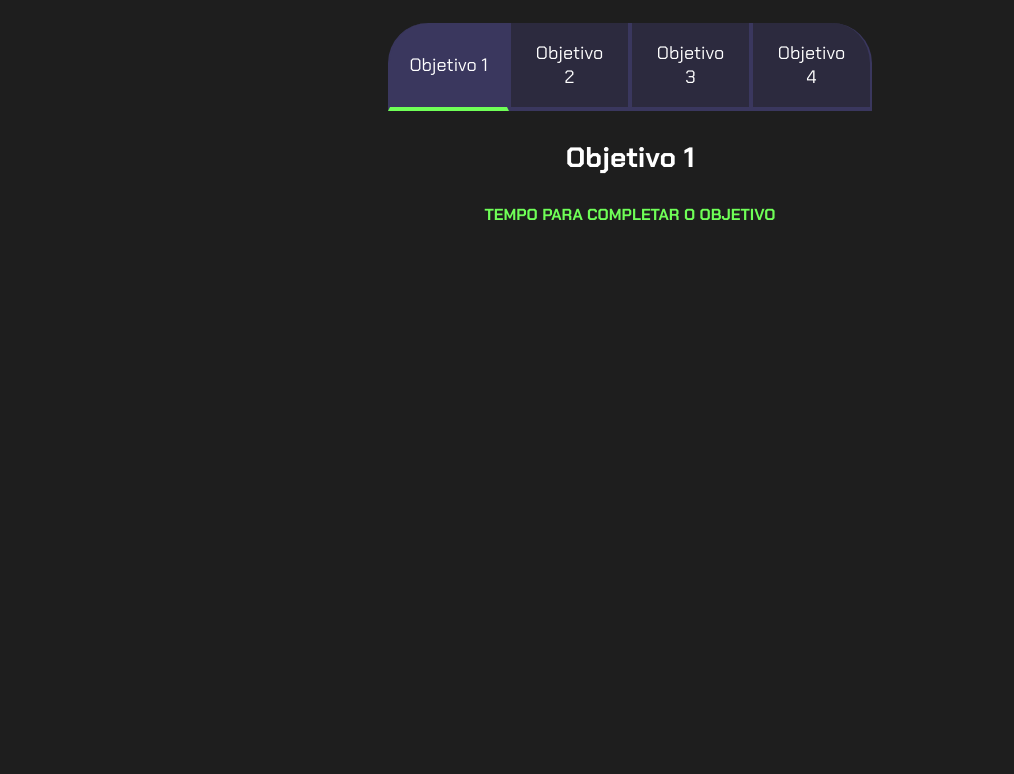
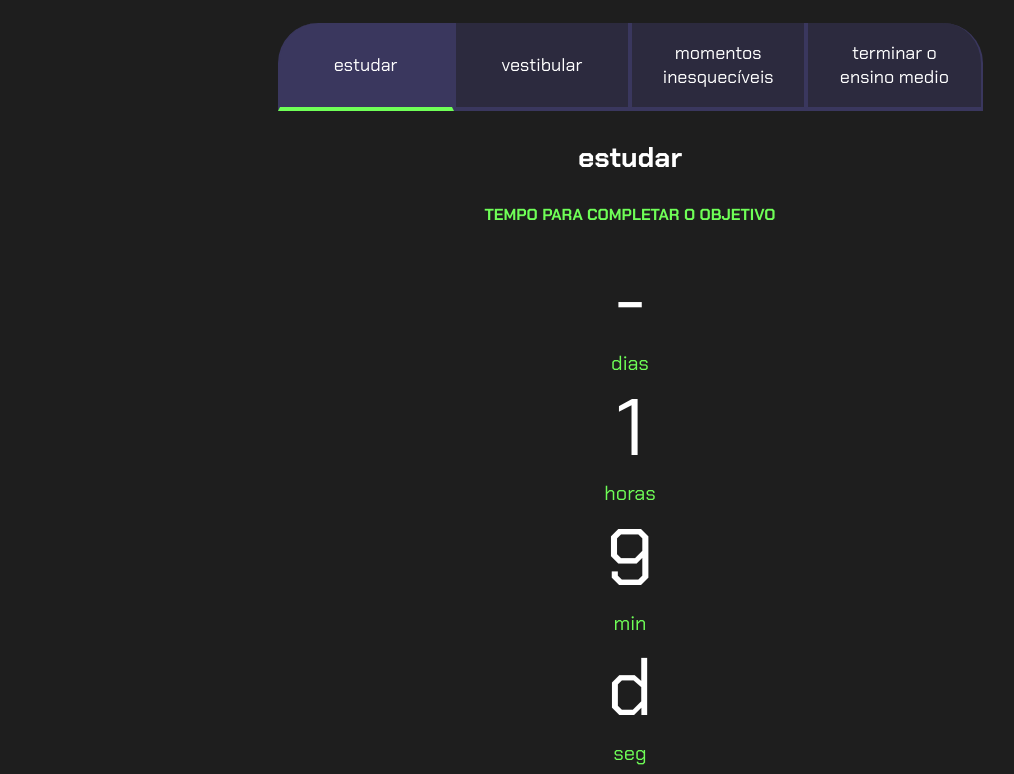
Before and after one commit to turtleloud/Meus-Objetivos-2024-02, a plain HTML site: page VSCode3D-main/index.html in a window 1280 px wide. Shown: the part 80-854 px from the top of the page, without its empty margins (10-1024 px from the left). Before the commit the page ends 800 px from the top, so only its background shows below. Drawn offline with Linux system fonts and the light colour scheme.

Commit message:
Add files via upload

```diff
--- a/VSCode3D-main/index.html
+++ b/VSCode3D-main/index.html
@@ -13,28 +13,99 @@
         <h2 class="titulo-principal">Meus objetivos do ano<span>_</span></h2>
         <div class="conteudo">
             <div class="botoes">
-                <button class="botao ativo">Objetivo 1</button>
-                <button class="botao">Objetivo 2</button>
-                <button class="botao">Objetivo 3</button>
-                <button class="botao">Objetivo 4</button>
+                <button class="botao ativo">estudar</button>
+                <button class="botao">vestibular </button>
+                <button class="botao">momentos inesquecíveis</button>
+                <button class="botao">terminar o ensino medio</button>
             </div>
             <div class="abas-texto">
                 <div class="aba-conteudo ativo">
-                    <h3 class="aba-conteudo-titulo-principal">Objetivo 1</h3>
+                    <h3 class="aba-conteudo-titulo-principal">estudar</h3>
                     <h4 class="aba-conteudo-titulo-secundario">Tempo para completar o objetivo</h4>
-                    <div class="contador"></div>
+                    <div class="contador">
+                        <div class="contador-digito">
+                            <p class="contador-digito-numero" id="dias0">7</p>
+                            <p class="contador-digito-texto">dias</p>
+                        </div>
+                        <div class="contador-digito">
+                            <p class="contador-digito-numero" id="horas0">7</p>
+                            <p class="contador-digito-texto">horas</p>
+                        </div>
+                        <div class="contador-digito">
+                            <p class="contador-digito-numero" id="min0">7</p>
+                            <p class="contador-digito-texto">min</p>
+                        </div>
+                        <div class="contador-digito">
+                            <p class="contador-digito-numero" id="seg0">7</p>
+                            <p class="contador-digito-texto">seg</p>
+                        </div>
+                    </div>
                 </div>
                 <div class="aba-conteudo">
-                    <h3 class="aba-conteudo-titulo-principal">Objetivo 2</h3>
+                    <h3 class="aba-conteudo-titulo-principal">vestibular</h3>
                     <h4 class="aba-conteudo-titulo-secundario">Tempo para completar o objetivo</h4>
+                    <div class="contador">
+                        <div class="contador-digito">
+                            <p class="contador-digito-numero" id="dias1">7</p>
+                            <p class="contador-digito-texto">dias</p>
+                        </div>
+                        <div class="contador-digito">
+                            <p class="contador-digito-numero" id="horas1">7</p>
+                            <p class="contador-digito-texto">horas</p>
+                        </div>
+                        <div class="contador-digito">
+                            <p class="contador-digito-numero" id="min1">7</p>
+                            <p class="contador-digito-texto">min</p>
+                        </div>
+                        <div class="contador-digito">
+                            <p class="contador-digito-numero" id="seg1">7</p>
+                            <p class="contador-digito-texto">seg</p>
+                        </div>
+                    </div>
                 </div>
                 <div class="aba-conteudo">
-                    <h3 class="aba-conteudo-titulo-principal">Objetivo 3</h3>
+                    <h3 class="aba-conteudo-titulo-principal">momentos inesquecíveis</h3>
                     <h4 class="aba-conteudo-titulo-secundario">Tempo para completar o objetivo</h4>
+                    <div class="contador">
+                        <div class="contador-digito">
+                            <p class="contador-digito-numero" id="dias2">7</p>
+                            <p class="contador-digito-texto">dias</p>
+                        </div>
+                        <div class="contador-digito">
+                            <p class="contador-digito-numero" id="horas2">7</p>
+                            <p class="contador-digito-texto">horas</p>
+                        </div>
+                        <div class="contador-digito">
+                            <p class="contador-digito-numero" id="min2">7</p>
+                            <p class="contador-digito-texto">min</p>
+                        </div>
+                        <div class="contador-digito">
+                            <p class="contador-digito-numero" id="seg2">7</p>
+                            <p class="contador-digito-texto">seg</p>
+                        </div>
+                    </div>
                 </div>
                 <div class="aba-conteudo">
-                    <h3 class="aba-conteudo-titulo-principal">Objetivo 4</h3>
+                    <h3 class="aba-conteudo-titulo-principal">terminar o ensino medio</h3>
                     <h4 class="aba-conteudo-titulo-secundario">Tempo para completar o objetivo</h4>
+                    <div class="contador">
+                        <div class="contador-digito">
+                            <p class="contador-digito-numero" id="dias3">7</p>
+                            <p class="contador-digito-texto">dias</p>
+                        </div>
+                        <div class="contador-digito">
+                            <p class="contador-digito-numero" id="horas3">7</p>
+                            <p class="contador-digito-texto">horas</p>
+                        </div>
+                        <div class="contador-digito">
+                            <p class="contador-digito-numero" id="min3">7</p>
+                            <p class="contador-digito-texto">min</p>
+                        </div>
+                        <div class="contador-digito">
+                            <p class="contador-digito-numero" id="seg3">7</p>
+                            <p class="contador-digito-texto">seg</p>
+                        </div>
+                    </div>
                 </div>
             </div>
         </div>
--- a/VSCode3D-main/main.js
+++ b/VSCode3D-main/main.js
@@ -1,19 +1,5 @@
 const botoes = document.querySelectorAll(".botao");
 const textos = document.querySelectorAll(".aba-conteudo");
-const contadores = document.querySelectorAll(".contador");
-const tempoObjetivo1 = new Date("2024-05-10T00:00:00");
-
-function calculaTempo(tempoObjetivo){
-    let tempoAtual = new Date ();
-    let tempoFinal = tempoObjetivo - tempoAtual;
-    let segundos = Math.floor (tempoFinal/1000);
-    let minutos = Math.floor (segundos/60);
-    let horas = Math.floor (minutos/60);
-    let dias = Math.floor (horas/24);
-    return dias;
-}
-contadores[0].textContent = calculaTempo(tempoObjetivo)
-
 
 for (let i=0; i<botoes.length;i++){
     botoes[i].onclick=function(){
@@ -25,3 +11,44 @@ for (let i=0; i<botoes.length;i++){
         textos[i].classList.add("ativo");
     }
 }
+
+const contadores = document.querySelectorAll(".contador");
+const tempoObjetivo1 = new Date("2024-05-20T00:00:00");
+const tempoObjetivo2 = new Date("2024-05-20T00:00:00");
+const tempoObjetivo3 = new Date("2024-05-20T00:00:00");
+const tempoObjetivo4 = new Date("2024-05-20T00:00:00");
+
+const tempos = [tempoObjetivo1,tempoObjetivo2,tempoObjetivo3,tempoObjetivo4];
+
+function calculaTempo(tempoObjetivo){
+    let tempoAtual = new Date();
+    let tempoFinal = tempoObjetivo - tempoAtual;
+    let segundos = Math.floor(tempoFinal/1000);
+    let minutos = Math.floor(segundos/60);
+    let horas = Math.floor(minutos/60);
+    let dias = Math.floor(horas/24);
+
+    segundos %= 60;
+    minutos %= 60;
+    horas %= 24;
+
+    return dias+"dias "+horas+"horas "+minutos+"minutos "+segundos+"segundos";
+}
+
+function atualizaCronometro(){
+    document.getElementById("dias0").textContent = calculaTempo(tempos[0])[0];
+    document.getElementById("horas0").textContent = calculaTempo(tempos[0])[1];
+    document.getElementById("min0").textContent = calculaTempo(tempos[0])[2];
+    document.getElementById("seg0").textContent = calculaTempo(tempos[0])[3];
+
+    for (let i=0;i<contadores.length;i++){
+        // contadores[i].textContent = calculaTempo(tempos[i]);
+    }
+}
+
+function comecaCronometro(){
+    atualizaCronometro();
+    setInterval(atualizaCronometro,1000);
+}
+
+comecaCronometro();
--- a/VSCode3D-main/style.css
+++ b/VSCode3D-main/style.css
@@ -42,6 +42,11 @@ body{
     border-right: 2px solid var(--botao-ativo);
     border-top: none;
 }
+
+.botao:first-child{
+    border-radius: 40px 40px 0 0;
+}
+
 .botoes{
     display: block;
 }
@@ -82,3 +87,22 @@ body{
         border-radius: 0 40px 0 0;
     }
 }
+.contador{
+    font-size: 20px;
+    text-align: center;
+    flex-wrap: wrap;
+}
+.contador-digito{
+    padding: 0 16px;
+    text-align: center;
+    min-width: 100px;
+}
+.contador-digito-numero{
+    font-size: 80px;
+    margin: 0;
+}
+.contador-digito-texto{
+    color: var(--verde);
+    font-size: 20px;
+    margin: 0;
+}
```
